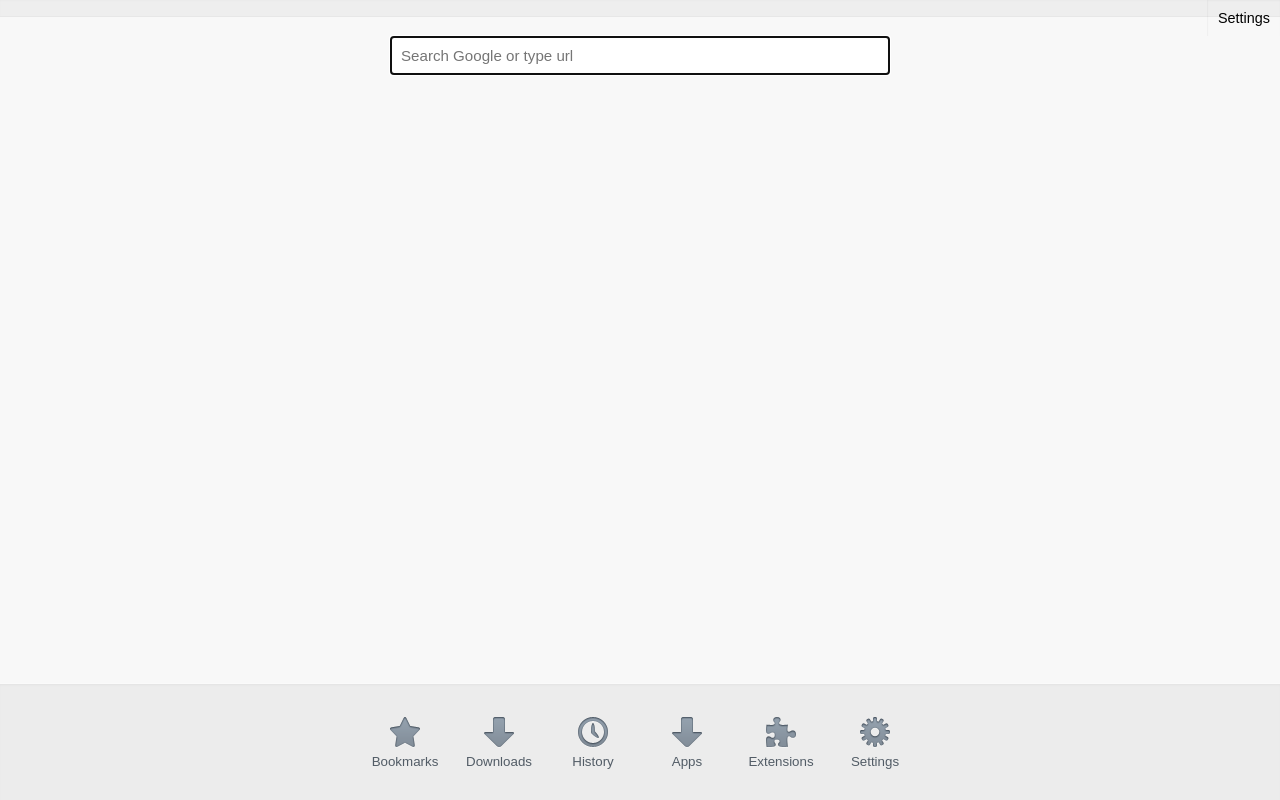
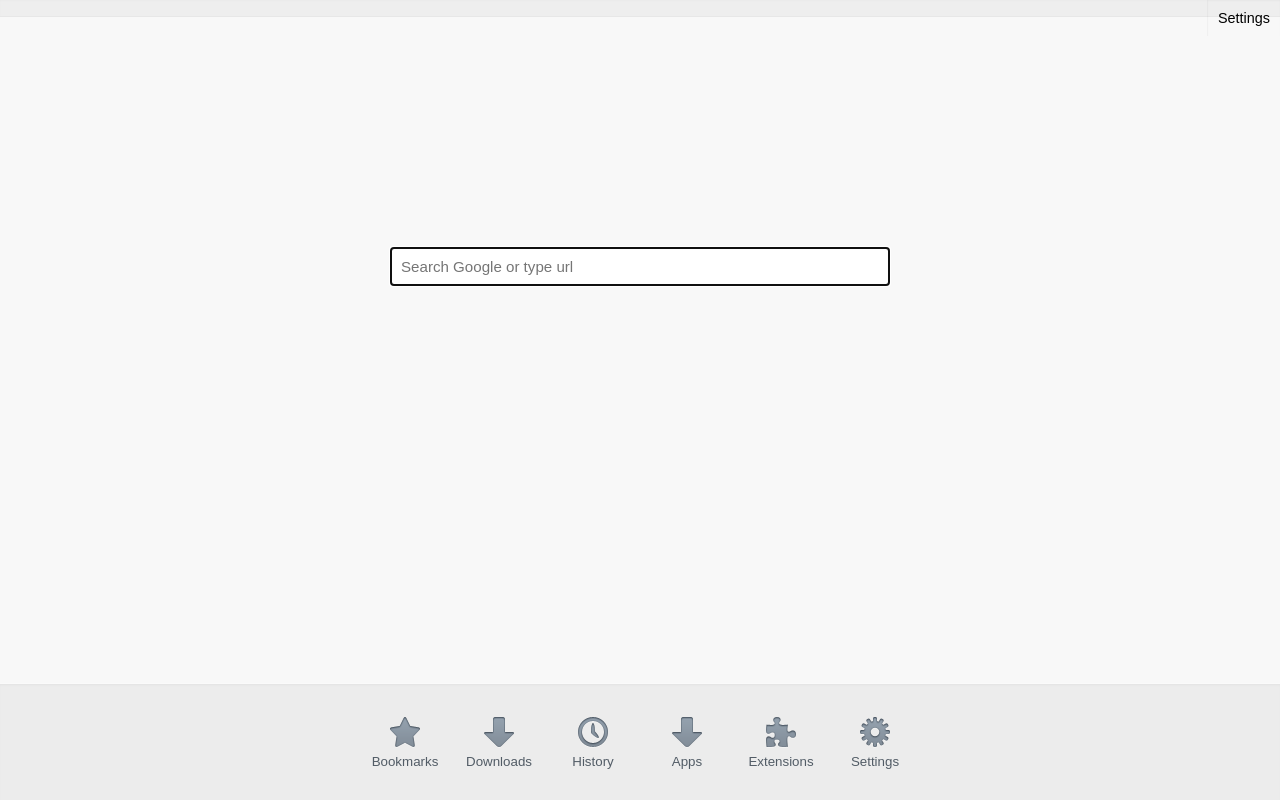
Before and after one commit to theankitgaurav/new-tab-lite, a browser extension: page newtablite/index.html in a window 1280 px wide. Drawn offline with Linux system fonts and the light colour scheme.

Commit message:
normal working code

```diff
--- a/newtablite/css/style.css
+++ b/newtablite/css/style.css
@@ -104,18 +104,18 @@ body {
     content: url("../icons/history.png");
 }
 
-/*#center {
+#center {
     height: 90vh;
     position: relative;
-}*/
+}
 
-/*#align-center-div {
+#align-center-div {
     position: absolute;
     top: 50%;
     left: 50%;
     transform: translate(-50%, -50%);
     width: 500px;
-}*/
+}
 
 #search-box {
     height: 50px;
--- a/newtablite/index.html
+++ b/newtablite/index.html
@@ -23,8 +23,8 @@ https://google.com"  id="https://google.com">Google</div>
                 Settings
             </div>
         </div>
-        <div id="center" style="display:flex;justify-content:center;align-items:center;width:100%;height:100%;">
-            <div id="align-center-div" style="width:500px;">
+        <div id="center">
+            <div id="align-center-div">
                 <div id="search-box">
                     <form method="GET" action="https://www.google.com/search">
                         <input name="q" type="search" id="search" placeholder="Search Google or type url" autofocus>
```
